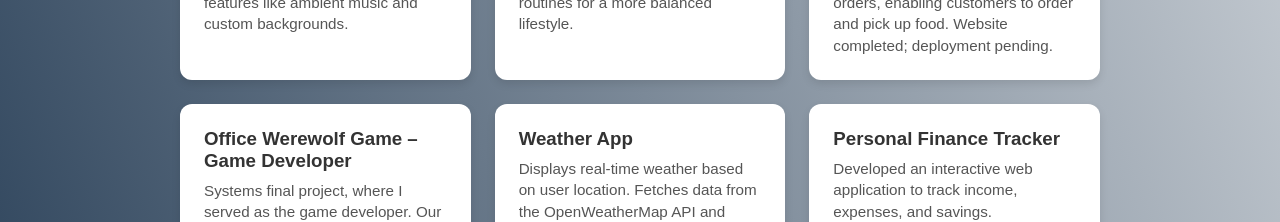
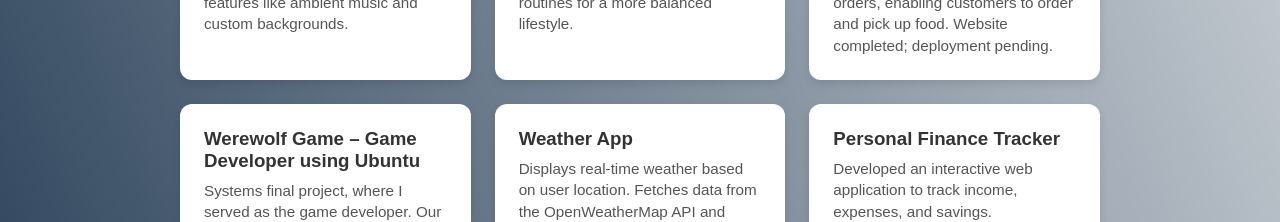
Before and after one commit to brendaabgl/porto, a plain HTML site: page index.html in a window 1280 px wide. Shown: the part 1580-1802 px from the top of the page. Drawn offline with nearby package versions, Linux system fonts and the light colour scheme.

Commit message:
update werewolf

```diff
--- a/index.html
+++ b/index.html
@@ -170,7 +170,7 @@
       </a>
 
       <a href="./werewolf.html" target="_blank" class="project-card">
-        <h3>Office Werewolf Game – Game Developer</h3>
+        <h3>Werewolf Game – Game Developer using Ubuntu</h3>
         <p>Systems final project, where I served as the game developer. Our team built a werewolf game for an office’s distributed system, playable across internal and guest terminals without a moderator.</p>
       </a>
 
```
